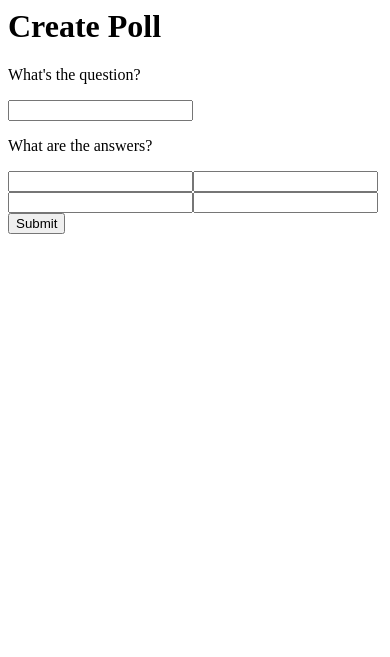
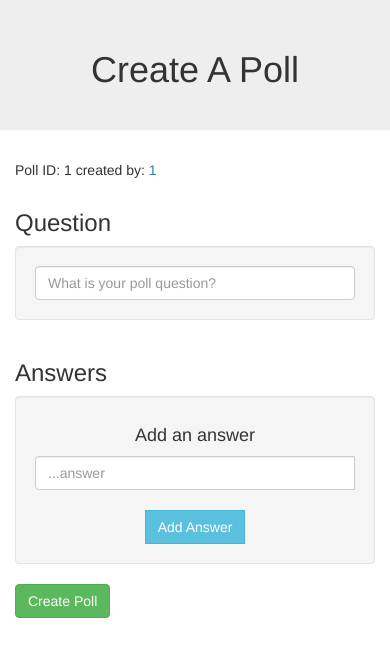
Before and after one commit to criewaldt/quantipoll, a Node server app: template views/polls/create.pug in a window 390 px wide. Shown: the top 657 px of the page. Run offline with Node 20, Linux system fonts and the light colour scheme; the template is opened without the code that fills it: most values are stand-ins (such as "Sample title", 1, 10 or a date in 2020); some libraries are stand-ins or nearby versions.

Commit message:
create polls, angular answer divs

```diff
--- a/models/index.js
+++ b/models/index.js
@@ -86,7 +86,7 @@ var Vote = sequelize.define('Vote', {
   }
 });
 
-
+/*
 Poll.sync().then(function() {
   //sync the db
 });
@@ -96,7 +96,7 @@ User.sync().then(function() {
 Vote.sync().then(function() {
   //sync the db
 });
-
+*/
 
 module.exports = {
     Vote: Vote,
--- a/package.json
+++ b/package.json
@@ -37,6 +37,8 @@
     "passport-google-oauth": "^1.0.0",
     "pg": "^6.1.4",
     "pug": "^2.0.0-beta11",
+    "request": "^2.81.0",
+    "requests": "^0.1.7",
     "sequelize": "^3.30.3",
     "socket.io": "^1.7.3"
   }
--- /dev/null
+++ b/views/polls/angularAnswers.html
@@ -0,0 +1,75 @@
+<script>
+
+function savePoll(payload, callback) {
+
+       $.ajax({
+        type: "POST",
+        url: 'http://localhost:3000/polls/save',
+        data: payload,
+        success: function(data){
+                     callback(data);
+                 }
+      });
+
+
+
+
+
+}
+
+    var app = angular.module('createPollAnswers', []);
+    app.controller('myAnswers', function($scope) {
+        $scope.answers = [];
+        $scope.counter = 1;
+        $scope.addAnswer = function() {
+            //
+            $scope.answers.push({id:$scope.counter,answer:$scope.myAnswer});
+            $scope.answers.forEach(function (item, index){
+                    item.id = index + 1;
+                });
+            $scope.counter ++;
+            $scope.myAnswer = "";
+        };
+        $scope.removeItem = function(x) {
+            $scope.answers.splice(x, 1);
+            $scope.answers.forEach(function (item, index){
+                    item.id = index + 1;
+                });
+        };
+        $scope.createPoll = function() {
+            //send rest request to api to save poll data
+            //alert(document.getElementsByName('username')[0].value);
+            //alert(document.getElementsByName('pollid')[0].value);
+            var myPoll = {};
+            myPoll.userid = document.getElementsByName('username')[0].value;
+            myPoll.id = document.getElementsByName('pollid')[0].value;
+            myPoll.answers = {};
+            $scope.answers.forEach(function(item, index) {
+                    var i = (index+1).toString();
+                    myPoll.answers[i] = item.answer;
+                });
+            myPoll.question = $scope.myQuestion;
+            //console.log(myPoll);
+            savePoll(myPoll, function(result){
+              console.log("http://localhost:3000/polls/"+result.link);
+                     window.location.replace("http://localhost:3000/polls/"+result.link);
+              });
+        };
+
+
+    });
+</script>
+<div ng-repeat="answer in answers">
+    <div class="row text-center">
+        <div class="col-sm-2 text-right">
+            <strong>{{ answer.id }}</strong>
+        </div>
+        <div class="col-sm-8 text-center">
+            <strong>{{ answer.answer }}</strong>
+        </div>
+        <div class="col-sm-2 text-center">
+            <button ng-click="removeItem($index)">&times;</button>
+        </div>
+        <hr>
+    </div>
+</div>
--- a/views/polls/create.pug
+++ b/views/polls/create.pug
@@ -1,14 +1,49 @@
-html
+html(lang="en")
     head
-        title= QuantiPoll
+        title Create A Poll
+        meta(charset="utf-8")
+        meta(name="viewport" content="width=device-width, initial-scale=1")
+        link(rel="stylesheet" href="https://maxcdn.bootstrapcdn.com/bootstrap/3.3.7/css/bootstrap.min.css")
+        script(src="https://ajax.googleapis.com/ajax/libs/jquery/3.2.1/jquery.min.js")
+        script(src="https://maxcdn.bootstrapcdn.com/bootstrap/3.3.7/js/bootstrap.min.js")
+
+        script(src="https://ajax.googleapis.com/ajax/libs/angularjs/1.4.8/angular.min.js")
+
     body
-        h1 Create Poll
-        form(action="/poll/create" method="POST")
-            p What's the question?
-            input(type="text" name="question" value="")
-            p What are the answers?
-            input(type="text" name="1" value="")
-            input(type="text" name="2" value="")
-            input(type="text" name="3" value="")
-            input(type="text" name="4" value="")
-            input(type="submit" value="Submit")
+
+        //angular createAnswers
+        div(ng-app="createPollAnswers" ng-controller="myAnswers")
+            .jumbotron.text-center
+                h1 Create A Poll
+            .container
+                .row
+                    .col-sm-12
+                        p Poll ID: #{poll.id} created by:
+                            a(href="/user/"+poll.userid)= poll.userid
+
+                .row
+                    .col-sm-10.col-md-offset-1
+                        h3 Question
+                        .well.text-center
+                            input(type="text" class="form-control" ng-model="myQuestion" placeholder="What is your poll question?")
+                .row
+                    .col-sm-10.col-md-offset-1
+                        h3 Answers
+                        .well.text-center
+                            include angularAnswers.html
+                            well
+                                .row
+                                    .col-sm-10.col-md-offset-1
+                                        h4 Add an answer
+                                        div(class="input-group")
+                                            span(class="input-group-btn")
+                                                input(type="text" ng-model="myAnswer" class="form-control" placeholder="...answer")
+                                                input(type="text", name="username", class="hidden", value=""+poll.userid)
+                                                input(type="text", name="pollid", class="hidden", value=""+poll.id)
+
+                            br
+                            div(class="input-group")
+                                span(class="input-group-btn")
+                                    button(class="btn btn-info" type="button" ng-click="addAnswer()") Add Answer
+
+                        button(class="btn btn-success" type="button" ng-click="createPoll()") Create Poll
--- a/views/polls/poll.pug
+++ b/views/polls/poll.pug
@@ -26,4 +26,4 @@ html(lang="en")
                         br
                     .col
                     .col
-                        button.btn.btn-sm Vote
+                        button.btn.btn-primary Vote
--- a/views/polls/polls.pug
+++ b/views/polls/polls.pug
@@ -9,7 +9,6 @@ html(lang="en")
 
         //polls.js
         script(src="js/polls.js")
-        link(rel="stylesheet" href="css/polls.css")
     body
         .jumbotron.text-center
             h1 Polls
@@ -17,7 +16,7 @@ html(lang="en")
         .container
             .row.text-center
                 .col-sm-6
-                    a.btn.btn-primary.btn-lg(onclick="createPoll()") Create a poll
+                    a.btn.btn-primary.btn-lg(href="/polls/create") Create a poll
                 .col-sm-6.align-bottom
                     div(class="input-group")
                         input(type="text" class="form-control" placeholder="Search by keyword...")
```
Also changed, not shown: controllers/api/polls.js (+17 -0 lines), controllers/polls.js (+73 -2 lines), models/seed.js (+0 -28 lines), public/js/angularAnswers.js (added, +9 -0 lines), views/polls/answers.html (added, +25 -0 lines).
